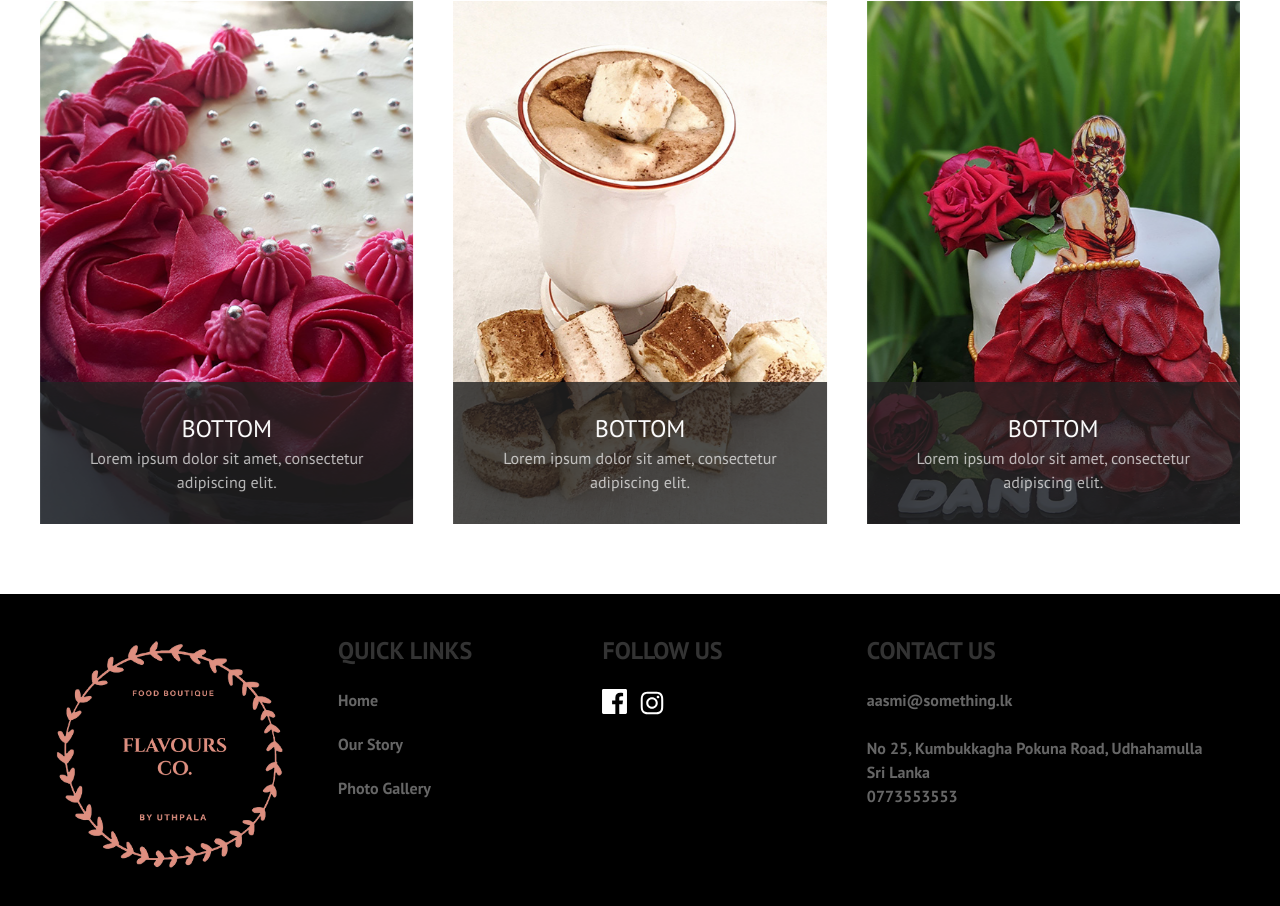
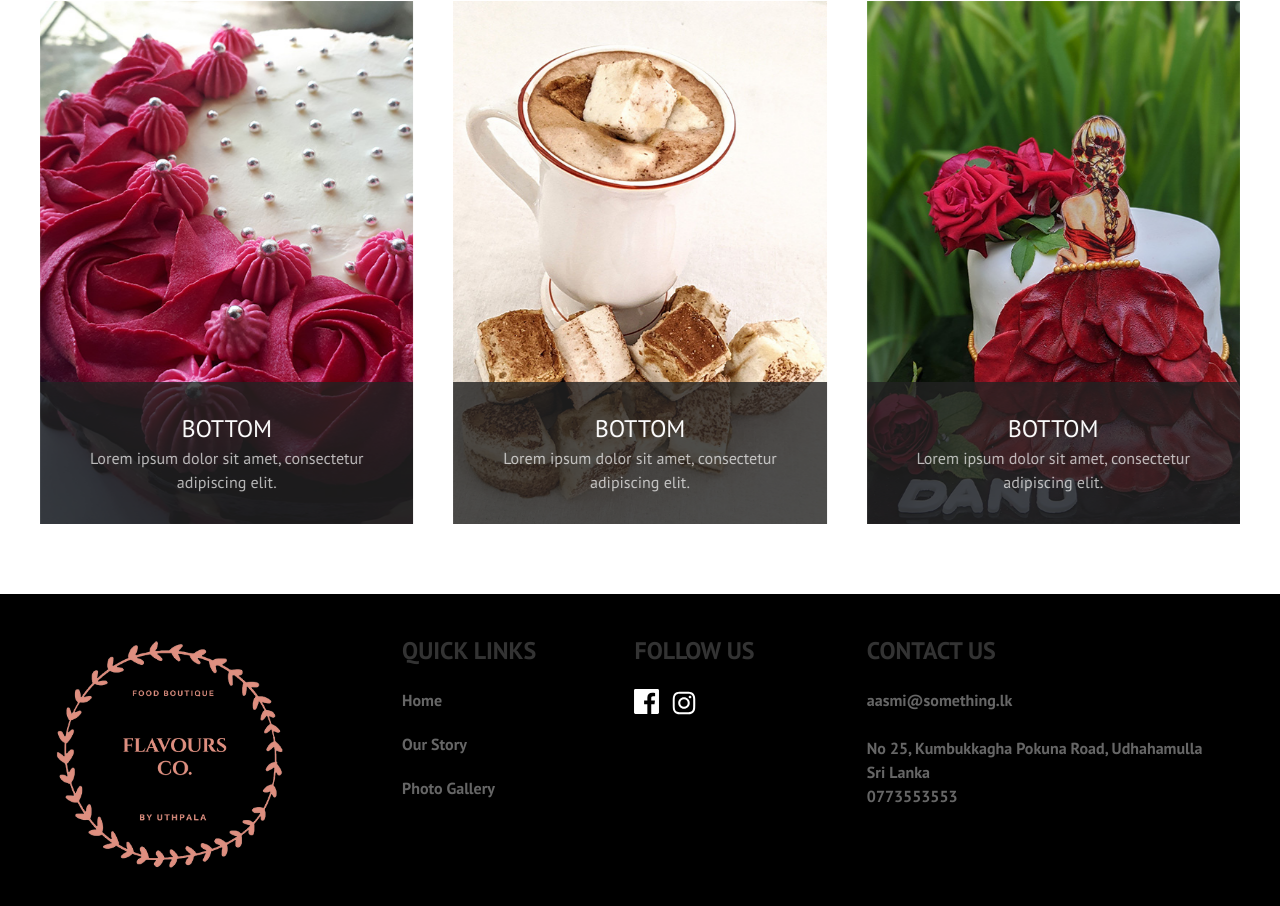
Before and after one commit to MrAkeelLegend/flavours_co_ux_sample, a plain HTML site: page index.html in a window 1280 px wide. Shown: the part 2701-3607 px from the top of the page. Drawn offline with nearby package versions, Linux system fonts and the light colour scheme.

```diff
--- a/index.html
+++ b/index.html
@@ -222,7 +222,7 @@
       <div class="uk-width-auto">
         <img src="img/FR.png" class="uk-logo" style="height: 30vh;" alt="">
       </div>
-      <div class="uk-width-expand@m">
+      <div class="uk-width-expand@m quick-links">
         <h3>QUICK LINKS</h3>
             <ul class="uk-flex uk-margin-auto-vertical" style="list-style: none; flex-direction: column;">
               <li><p>Home</p></li>
--- a/style.css
+++ b/style.css
@@ -285,6 +285,10 @@ h2.big-text {
     /*padding: 0rem 3rem;*/
   }
 
+  .quick-links {
+    margin-left: 4rem;
+  }
+
 }
 
 
```
Also changed, not shown: img/cover/choclate_flavoursco_vertical.jpg.
